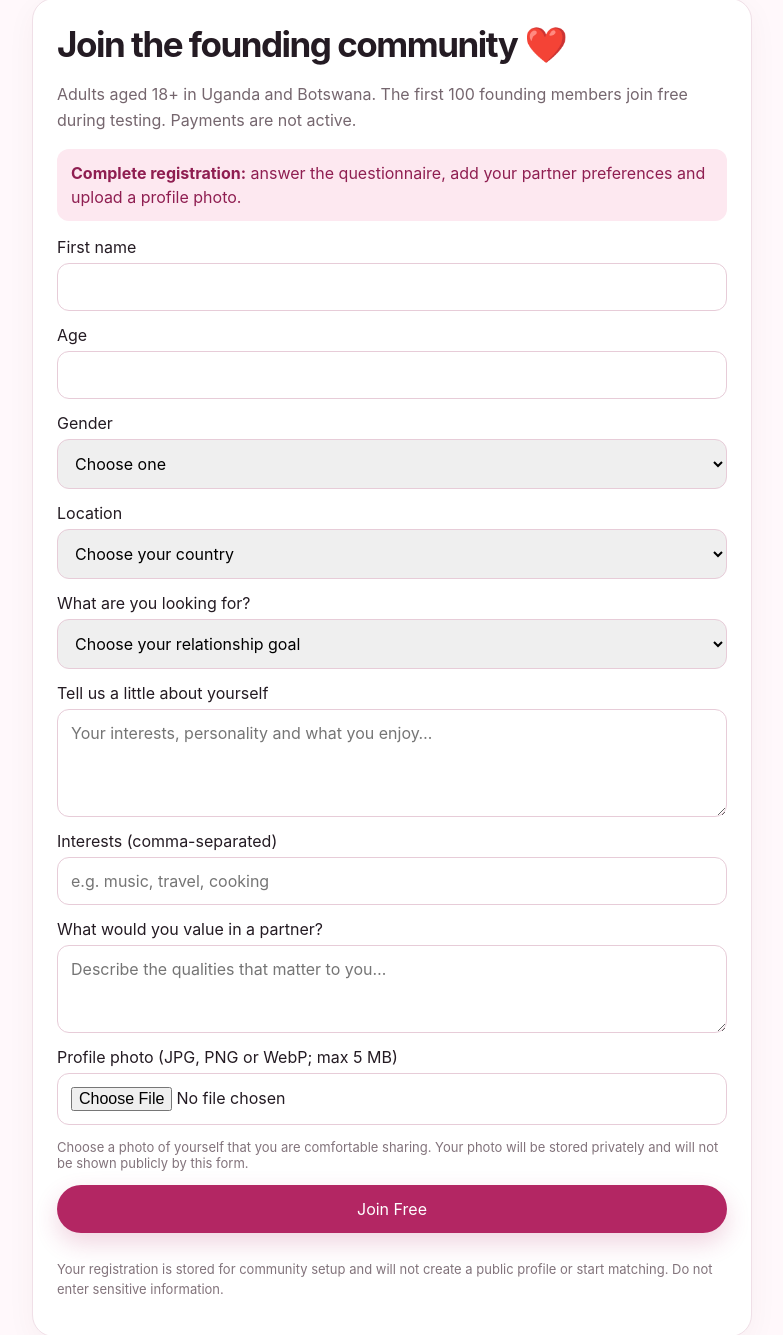
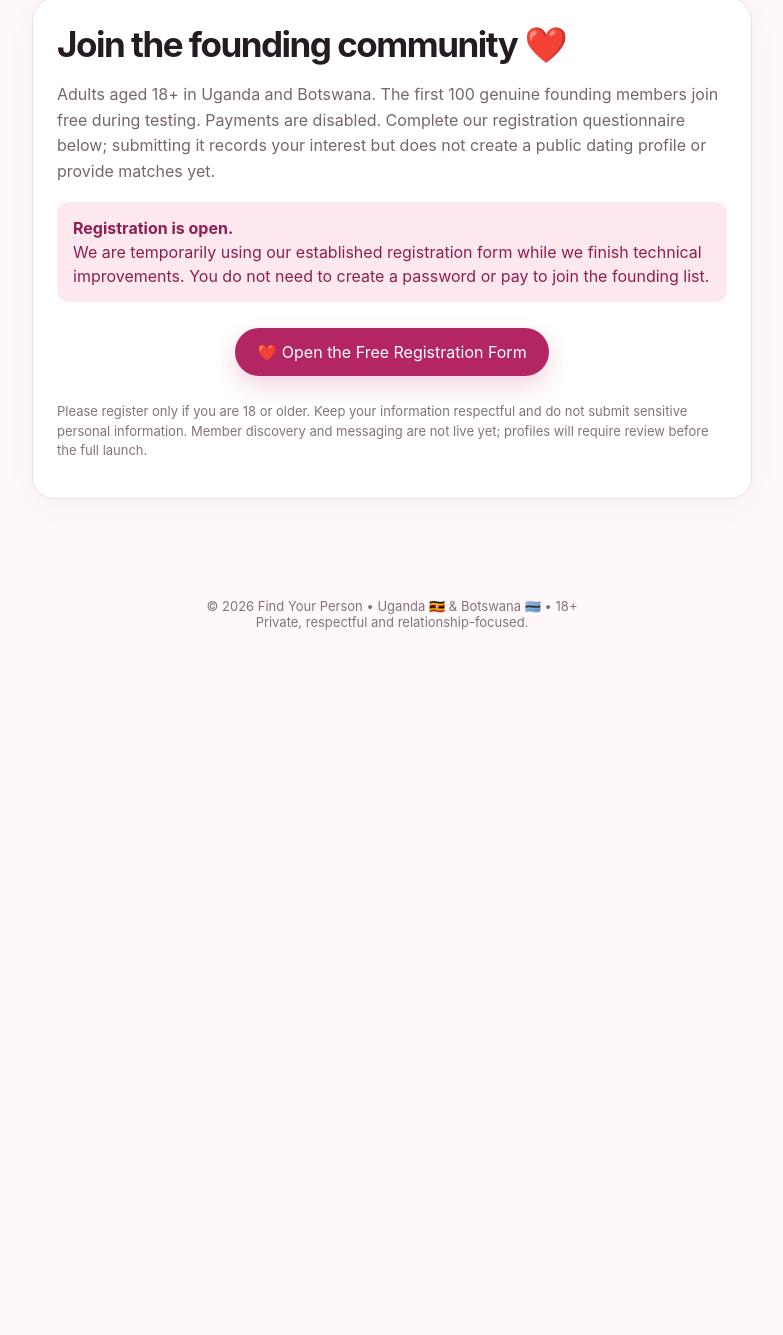
Before and after one commit to pikeinsightsug-pgn/dating-platform, a plain HTML site: page index.html in a window 1280 px wide. Shown: the part 2458-3793 px from the top of the page, without its empty margins (248-1031 px from the left). After the commit the page ends 3138 px from the top, so only its background shows below. Drawn offline with nearby package versions, Linux system fonts and the light colour scheme.

Commit message:
Bypass unstable database registration with established Google Form

```diff
--- a/index.html
+++ b/index.html
@@ -71,25 +71,15 @@
 </section>
 
 <section class="section wrap" id="register">
-  <div class="panel" style="max-width:720px;margin:auto">
+  <div class="panel" style="max-width:720px;margin:auto;text-align:center">
     <h2 style="text-align:left">Join the founding community ❤️</h2>
-    <p style="color:#75666e;line-height:1.6">Adults aged 18+ in Uganda and Botswana. The first 100 founding members join free during testing. Payments are not active.</p>
-    <p id="registration-features-status" style="background:#fde8f0;color:#8f1e51;padding:12px 14px;border-radius:12px;line-height:1.5"><strong>Complete registration:</strong> answer the questionnaire, add your partner preferences and upload a profile photo.</p>
-    <form id="member-form" style="display:grid;gap:14px">
-      <label>First name<input name="first_name" required maxlength="80" autocomplete="given-name" style="display:block;width:100%;padding:13px;border:1px solid #e7ccd8;border-radius:12px;margin-top:6px;font:inherit"></label>
-      <label>Age<input name="age" type="number" min="18" max="120" required style="display:block;width:100%;padding:13px;border:1px solid #e7ccd8;border-radius:12px;margin-top:6px;font:inherit"></label>
-      <label>Gender<select name="gender" required style="display:block;width:100%;padding:13px;border:1px solid #e7ccd8;border-radius:12px;margin-top:6px;font:inherit"><option value="">Choose one</option><option>Woman</option><option>Man</option><option>Prefer not to say</option></select></label>
-      <label>Location<select name="location" required style="display:block;width:100%;padding:13px;border:1px solid #e7ccd8;border-radius:12px;margin-top:6px;font:inherit"><option value="">Choose your country</option><option>Uganda</option><option>Botswana</option></select></label>
-      <label>What are you looking for?<select name="relationship_goal" required style="display:block;width:100%;padding:13px;border:1px solid #e7ccd8;border-radius:12px;margin-top:6px;font:inherit"><option value="">Choose your relationship goal</option><option>Long-term relationship</option><option>Marriage</option><option>Friendship first</option><option>Open to seeing where it goes</option></select></label>
-      <label>Tell us a little about yourself<textarea name="bio" required maxlength="500" rows="4" placeholder="Your interests, personality and what you enjoy…" style="display:block;width:100%;padding:13px;border:1px solid #e7ccd8;border-radius:12px;margin-top:6px;font:inherit;resize:vertical"></textarea></label>
-      <label>Interests (comma-separated)<input name="interests" maxlength="300" placeholder="e.g. music, travel, cooking" style="display:block;width:100%;padding:13px;border:1px solid #e7ccd8;border-radius:12px;margin-top:6px;font:inherit"></label>
-      <label>What would you value in a partner?<textarea name="partner_preference" required maxlength="500" rows="3" placeholder="Describe the qualities that matter to you…" style="display:block;width:100%;padding:13px;border:1px solid #e7ccd8;border-radius:12px;margin-top:6px;font:inherit;resize:vertical"></textarea></label>
-      <label>Profile photo (JPG, PNG or WebP; max 5 MB)<input name="photo" type="file" accept="image/jpeg,image/png,image/webp" style="display:block;width:100%;padding:13px;border:1px solid #e7ccd8;border-radius:12px;margin-top:6px;font:inherit"></label>
-      <p style="font-size:13px;color:#82737b;margin:0">Choose a photo of yourself that you are comfortable sharing. Your photo will be stored privately and will not be shown publicly by this form.</p>
-      <button class="btn primary" id="member-submit" type="submit">Join Free</button>
-      <p id="member-result" role="status" aria-live="polite" style="margin:0;line-height:1.5"></p>
-    </form>
-    <p style="font-size:13px;color:#82737b;line-height:1.5">Your registration is stored for community setup and will not create a public profile or start matching. Do not enter sensitive information.</p>
+    <p style="color:#75666e;line-height:1.6;text-align:left">Adults aged 18+ in Uganda and Botswana. The first 100 genuine founding members join free during testing. Payments are disabled. Complete our registration questionnaire below; submitting it records your interest but does not create a public dating profile or provide matches yet.</p>
+    <div style="background:#fde8f0;color:#8f1e51;padding:14px 16px;border-radius:12px;line-height:1.5;text-align:left;margin:18px 0">
+      <strong>Registration is open.</strong><br>
+      We are temporarily using our established registration form while we finish technical improvements. You do not need to create a password or pay to join the founding list.
+    </div>
+    <a class="btn primary" style="margin:8px auto" href="https://forms.gle/SQMn7KmatDnh814fA" target="_blank" rel="noopener noreferrer">❤️ Open the Free Registration Form</a>
+    <p style="font-size:13px;color:#82737b;line-height:1.5;text-align:left;margin-top:18px">Please register only if you are 18 or older. Keep your information respectful and do not submit sensitive personal information. Member discovery and messaging are not live yet; profiles will require review before the full launch.</p>
   </div>
 </section>
 
@@ -98,7 +88,7 @@
 <footer class="footer wrap">© 2026 Find Your Person • Uganda 🇺🇬 & Botswana 🇧🇼 • 18+<br>Private, respectful and relationship-focused.</footer>
 
 
-<script src="https://cdn.jsdelivr.net/npm/@supabase/supabase-js@2"></script>
+
 <script>
 (() => {
   const SUPABASE_URL = "https://cyvkpcwjkeifpvegwhpt.supabase.co";
```
